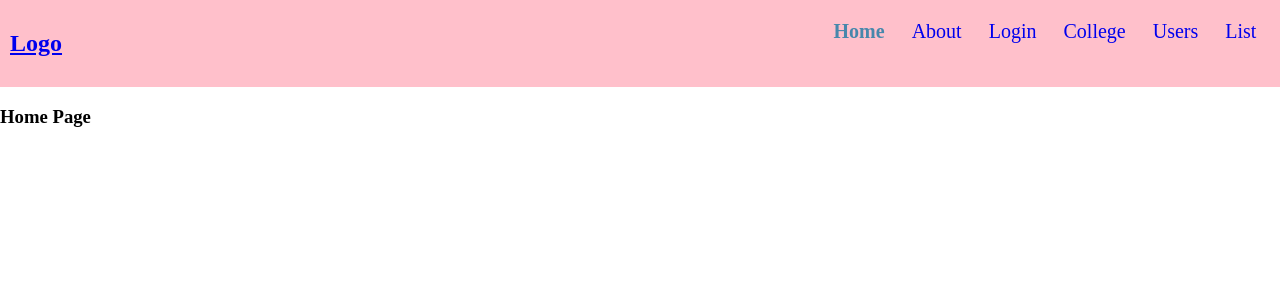
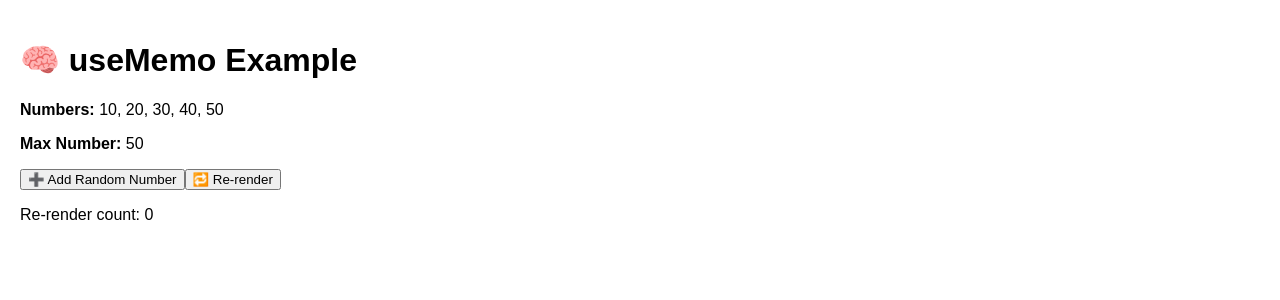
Before and after one commit to mukeshdani/DsaWebCloudPractice, a React (Vite) app in the folder REACT/Vite/react-blog/: page / in a window 1280 px wide. Shown: the top 300 px of the page. Built offline with nearby package versions, Linux system fonts and the light colour scheme.

Commit message:
useMemo fix

```diff
--- a/REACT/Vite/react-blog/package.json
+++ b/REACT/Vite/react-blog/package.json
@@ -19,10 +19,13 @@
     "@types/react": "^19.1.2",
     "@types/react-dom": "^19.1.2",
     "@vitejs/plugin-react": "^4.4.1",
+    "autoprefixer": "^10.4.21",
     "eslint": "^9.25.0",
     "eslint-plugin-react-hooks": "^5.2.0",
     "eslint-plugin-react-refresh": "^0.4.19",
     "globals": "^16.0.0",
+    "postcss": "^8.5.6",
+    "tailwindcss": "^4.1.10",
     "vite": "^6.3.5"
   }
 }
--- a/REACT/Vite/react-blog/src/App.jsx
+++ b/REACT/Vite/react-blog/src/App.jsx
@@ -33,6 +33,7 @@ import ContextAPI from './ContextAPI/contextApi'
 import CustomHook from './Hooks/Custom Hooks/Custom'
 import Router from './Router/Router'
 import BasicPage from './Router/Detailed React-Router/BasicPage'
+import UseMemo from './Hooks/useMemo/useMemo'
 
 
 function App() {
@@ -80,7 +81,8 @@ function App() {
       {/* <ContextAPI/> */}
       {/* <CustomHook/> */}
       {/* <Router/> */}
-      <BasicPage/>
+      {/* <BasicPage/> */}
+      <UseMemo/>
       {/* <h1>Hello Mukesh </h1>
       <h1>Hello React 19 </h1> */}
     </>
--- /dev/null
+++ b/REACT/Vite/react-blog/src/Hooks/useMemo/useMemo.jsx
@@ -0,0 +1,43 @@
+import React, { useState, useMemo } from 'react';
+
+function UseMemo() {
+  const [numbers, setNumbers] = useState([10, 20, 30, 40, 50]);
+  const [count, setCount] = useState(0);
+
+  // Simulate an expensive calculation
+  const findMax = (nums) => {
+    console.log('🔄 Calculating max...');
+    let max = nums[0];
+    for (let i = 1; i < nums.length; i++) {
+      for (let j = 0; j < 1000; j++) {
+        console.log("Testing")
+      } // simulate delay
+      if (nums[i] > max) {
+        max = nums[i];
+      }
+    }
+    return max;
+  };
+
+  // useMemo to avoid recalculating unless numbers change
+  const maxNumber = useMemo(() => findMax(numbers), [numbers]);
+
+  // Add a new random number to the list
+  const addNumber = () => {
+    const newNumber = Math.floor(Math.random() * 100);
+    setNumbers([...numbers, newNumber]);
+  };
+
+  return (
+    <div style={{ padding: '20px', fontFamily: 'Arial' }}>
+      <h1>🧠 useMemo Example</h1>
+      <p><strong>Numbers:</strong> {numbers.join(', ')}</p>
+      <p><strong>Max Number:</strong> {maxNumber}</p>
+      <button onClick={addNumber}>➕ Add Random Number</button>
+      <button onClick={() => setCount(count + 1)}>🔁 Re-render</button>
+      <p>Re-render count: {count}</p>
+    </div>
+  );
+}
+
+export default UseMemo;
```
Also changed, not shown: 1 other file (tests, documents, lock files or other folders).
